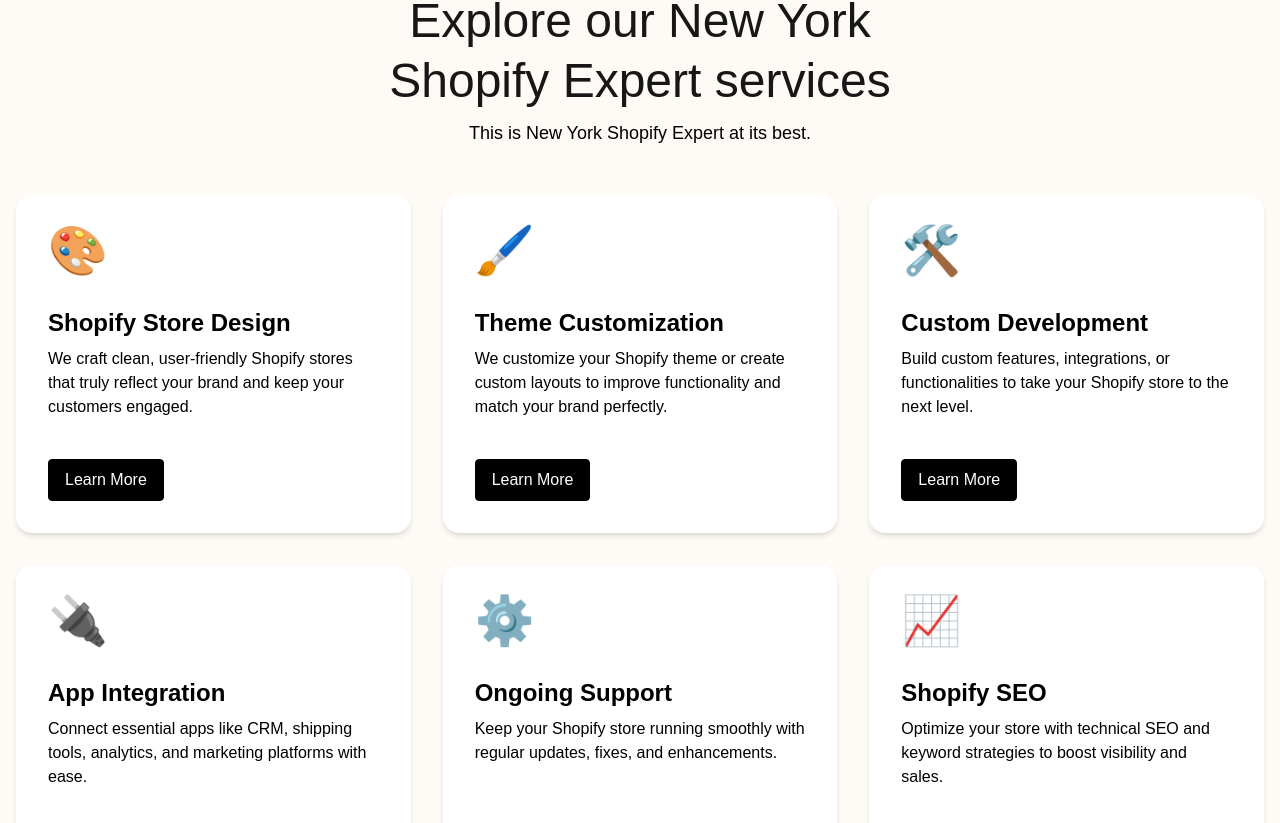
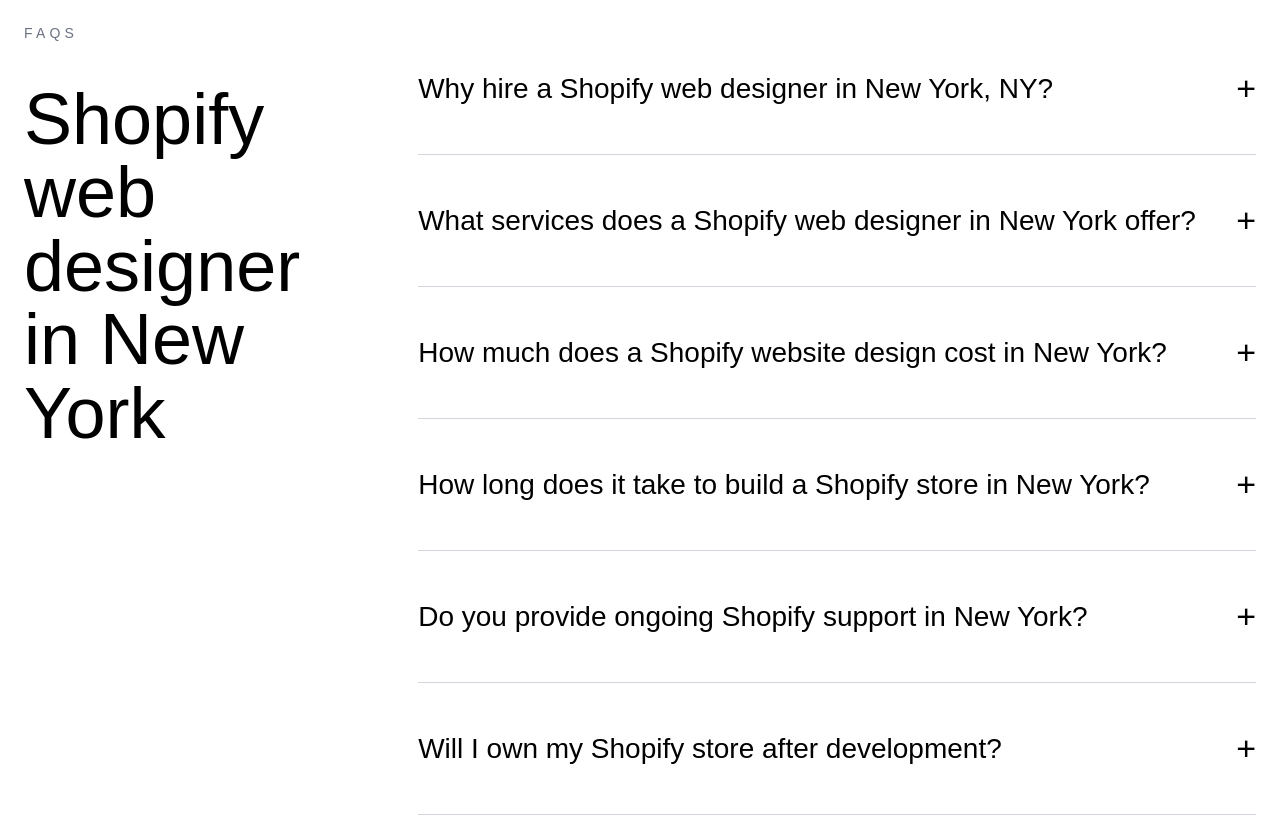
Before and after one commit to Vijendra2016/shopifytaskerwebapp, a Next.js app: page /shopify-web-designer/new-york-ny in a window 1280 px wide. Shown: the part 3257-4080 px from the top of the page. Built offline with nearby package versions, Linux system fonts and the light colour scheme; no server answers; what tailwindcss-animated would draw is missing.

Commit message:
FAQ on the shopify web designer page

```diff
--- /dev/null
+++ b/src/app/shopify-web-designer/CityFaqSection.tsx
@@ -0,0 +1,95 @@
+"use client";
+
+import { useState } from "react";
+
+export type CityFaq = {
+  question: string;
+  answer: string;
+};
+
+type Props = {
+  city: string;
+  state: string;
+};
+
+export default function CityFaqSection({ city, state }: Props) {
+  const [openIndex, setOpenIndex] = useState<number | null>(null);
+
+  // ✅ Auto-generated city-specific FAQs
+  const faqs: CityFaq[] = [
+    {
+      question: `Why hire a Shopify web designer in ${city}, ${state}?`,
+      answer: `Hiring a local Shopify web designer in ${city} ensures your store is tailored to your market, customers, and business goals.`,
+    },
+    {
+      question: `What services does a Shopify web designer in ${city} offer?`,
+      answer: `We provide custom Shopify design, theme customization, SEO optimization, app integrations, and ongoing support for ${city} businesses.`,
+    },
+    {
+      question: `How much does a Shopify website design cost in ${city}?`,
+      answer: `Pricing depends on your project scope. We offer fair, transparent pricing for ${city} businesses with no upfront payment.`,
+    },
+    {
+      question: `How long does it take to build a Shopify store in ${city}?`,
+      answer: `Most Shopify projects in ${city} take between 2–6 weeks depending on complexity and feedback cycles.`,
+    },
+    {
+      question: `Do you provide ongoing Shopify support in ${city}?`,
+      answer: `Yes — we offer monthly Shopify maintenance, updates, SEO, and growth support for stores in ${city}.`,
+    },
+    {
+      question: `Will I own my Shopify store after development?`,
+      answer: `Absolutely. You keep full ownership of your Shopify store, design, and content.`,
+    },
+  ];
+
+  return (
+    <section className="bg-white pt-24 pb-16">
+      <div className="max-w-7xl mx-auto px-6 grid grid-cols-1 md:grid-cols-[0.9fr_2.4fr] gap-20">
+
+        {/* Left Side */}
+        <div>
+          <p className="text-sm tracking-[0.3em] text-gray-500 mb-10 uppercase">
+            FAQs
+          </p>
+
+          <h2 className="text-[72px] leading-[1.02] font-light text-black">
+            Shopify <br />
+            web <br />
+            designer <br />
+            in {city}
+          </h2>
+        </div>
+
+        {/* Right Side */}
+        <div>
+          {faqs.map((faq, index) => (
+            <div key={index} className="border-b border-gray-300 py-10">
+              <button
+                onClick={() =>
+                  setOpenIndex(openIndex === index ? null : index)
+                }
+                className="w-full flex items-center justify-between text-left"
+              >
+                <span className="text-[28px] text-black pr-8">
+                  {faq.question}
+                </span>
+
+                <span className="text-[34px] font-light text-black">
+                  {openIndex === index ? "–" : "+"}
+                </span>
+              </button>
+
+              {openIndex === index && (
+                <p className="mt-6 text-[18px] text-gray-600 max-w-2xl">
+                  {faq.answer}
+                </p>
+              )}
+            </div>
+          ))}
+        </div>
+
+      </div>
+    </section>
+  );
+}
--- a/src/app/shopify-web-designer/[city]/page.tsx
+++ b/src/app/shopify-web-designer/[city]/page.tsx
@@ -11,6 +11,7 @@ import DesignServiceSection from "../DesignServiceSection";
 import MigrationSection from "../MigrationSection";
 import CityPageSchema from "../CityPageSchema";
 import FaqSection from "../FaqSection";
+import CityFaqSection from "../CityFaqSection";
 type Props = {
   params: Promise<{
     city: string;
@@ -110,6 +111,11 @@ export default async function CityPage(props: Props) {
 
      <DesignServiceSection/>
      < FaqSection/>
+
+     <CityFaqSection
+  city={cityData.city}
+  state={cityData.state}
+/>
 
       <section className="bg-[#fefaf6] py-16">
         <div className="text-center mb-12">
```
